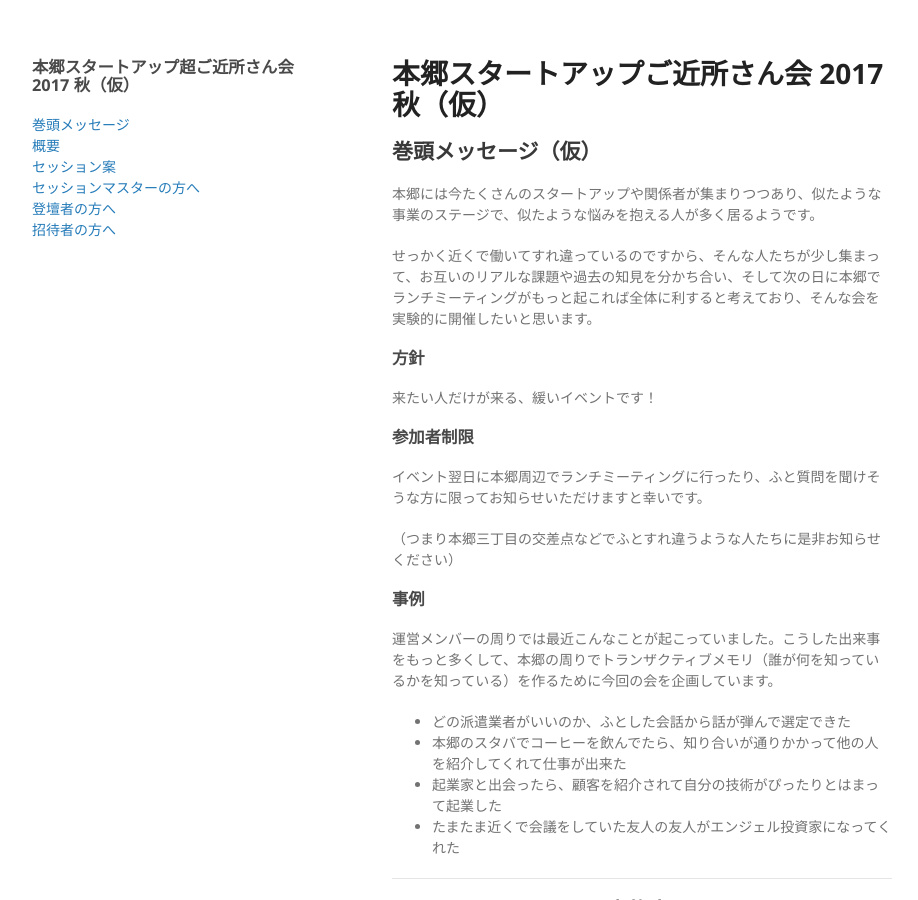
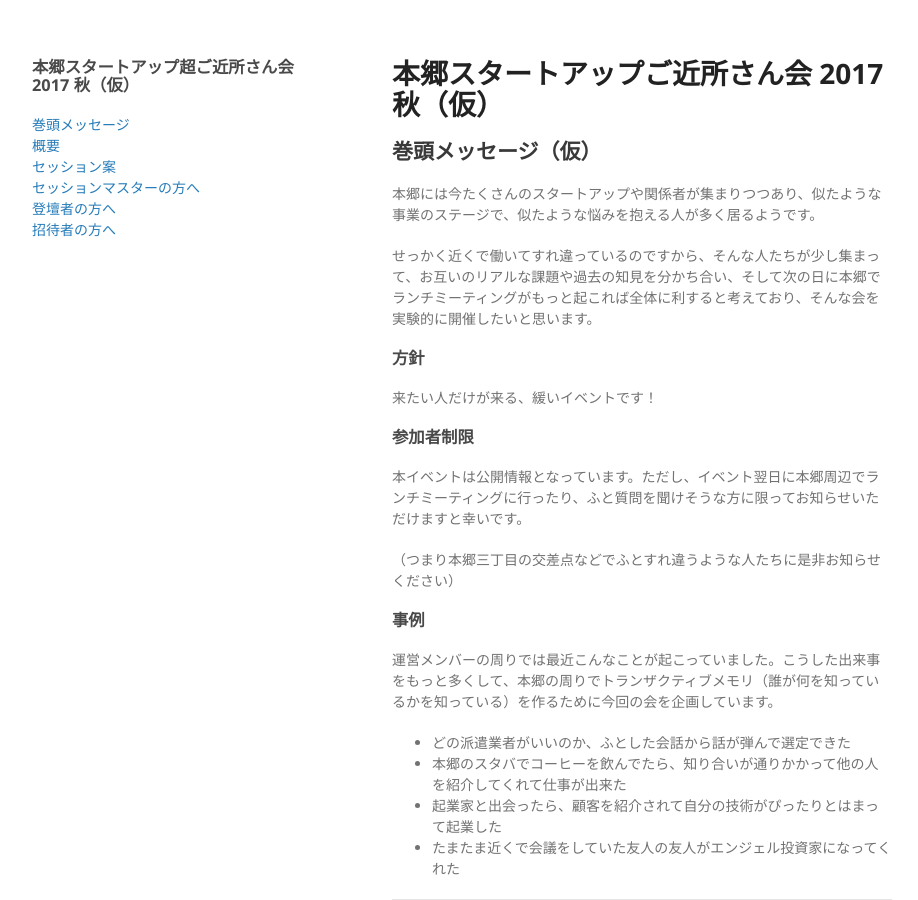
Before and after one commit to hongotechstartup/hongotechstartup.github.io, a Jekyll site: the page built from index.md, in a window 1280 px wide and 900 px high. Shown: the whole window, without its empty margins (178-1096 px from the left). Built offline with Jekyll 4.4.1, drawn with Linux system fonts in a browser that asks for light colours; our own code applies the rules of GitHub Pages for plain Markdown files.

Commit message:
direction

```diff
--- a/index.md
+++ b/index.md
@@ -12,7 +12,7 @@
 
 ### 参加者制限
 
-イベント翌日に本郷周辺でランチミーティングに行ったり、ふと質問を聞けそうな方に限ってお知らせいただけますと幸いです。
+本イベントは公開情報となっています。ただし、イベント翌日に本郷周辺でランチミーティングに行ったり、ふと質問を聞けそうな方に限ってお知らせいただけますと幸いです。
 
 （つまり本郷三丁目の交差点などでふとすれ違うような人たちに是非お知らせください）
 
```
